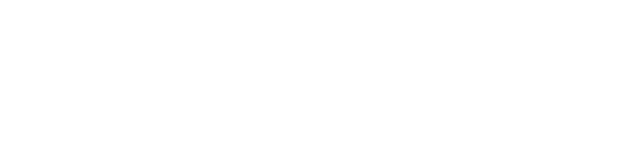
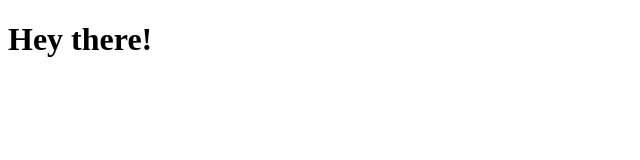
Before and after one commit to caithsit/gitProject, a plain HTML site: page index.html in a window 1280 px wide. Shown: the whole page, without its empty margins (0-640 px from the left). Drawn offline with Linux system fonts and the light colour scheme.

Commit message:
Added header

```diff
--- a/index.html
+++ b/index.html
@@ -6,6 +6,6 @@
     <title>Document</title>
 </head>
 <body>
-
+    <H1>Hey there!</H1>
 </body>
 </html>
```
